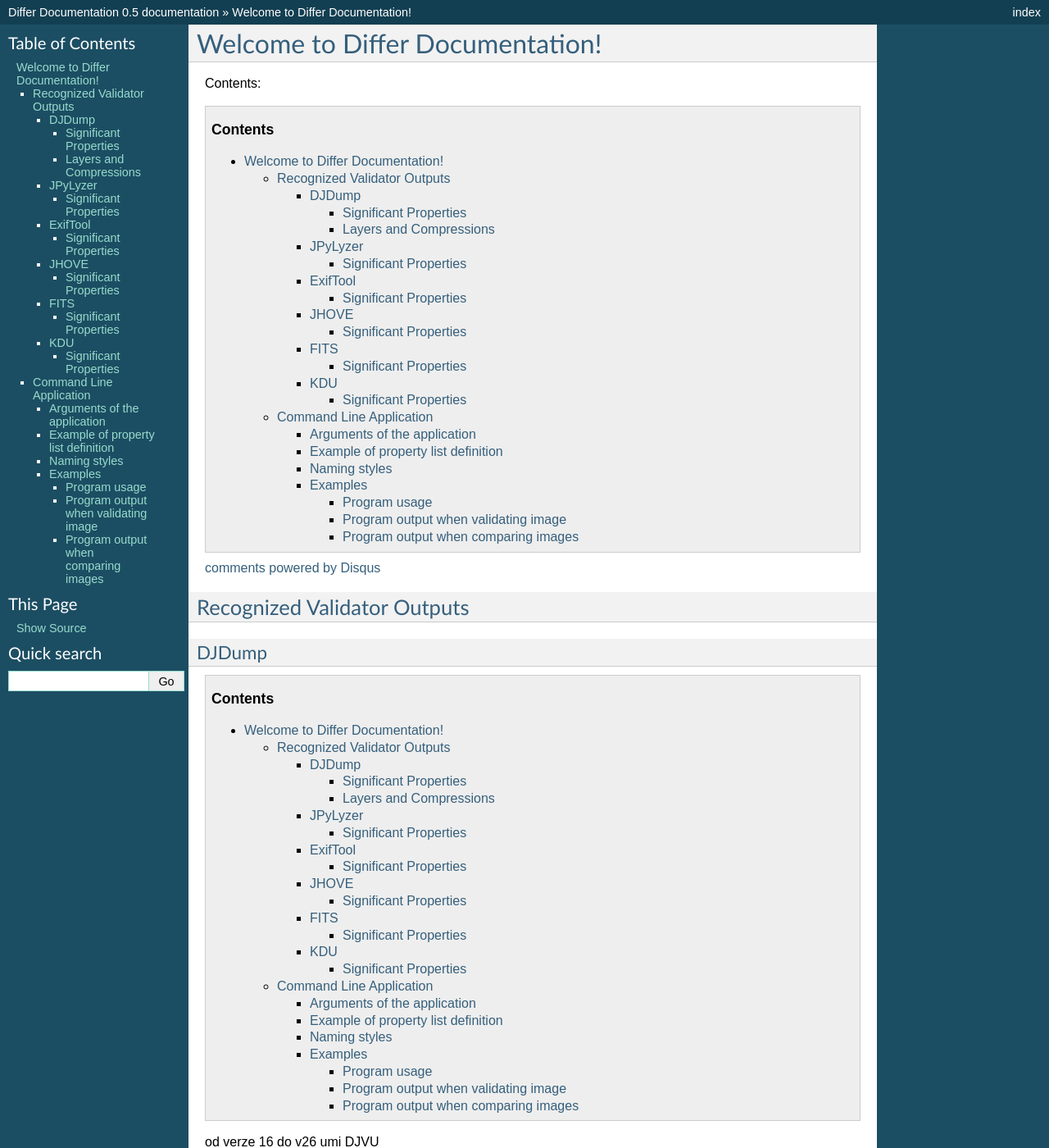
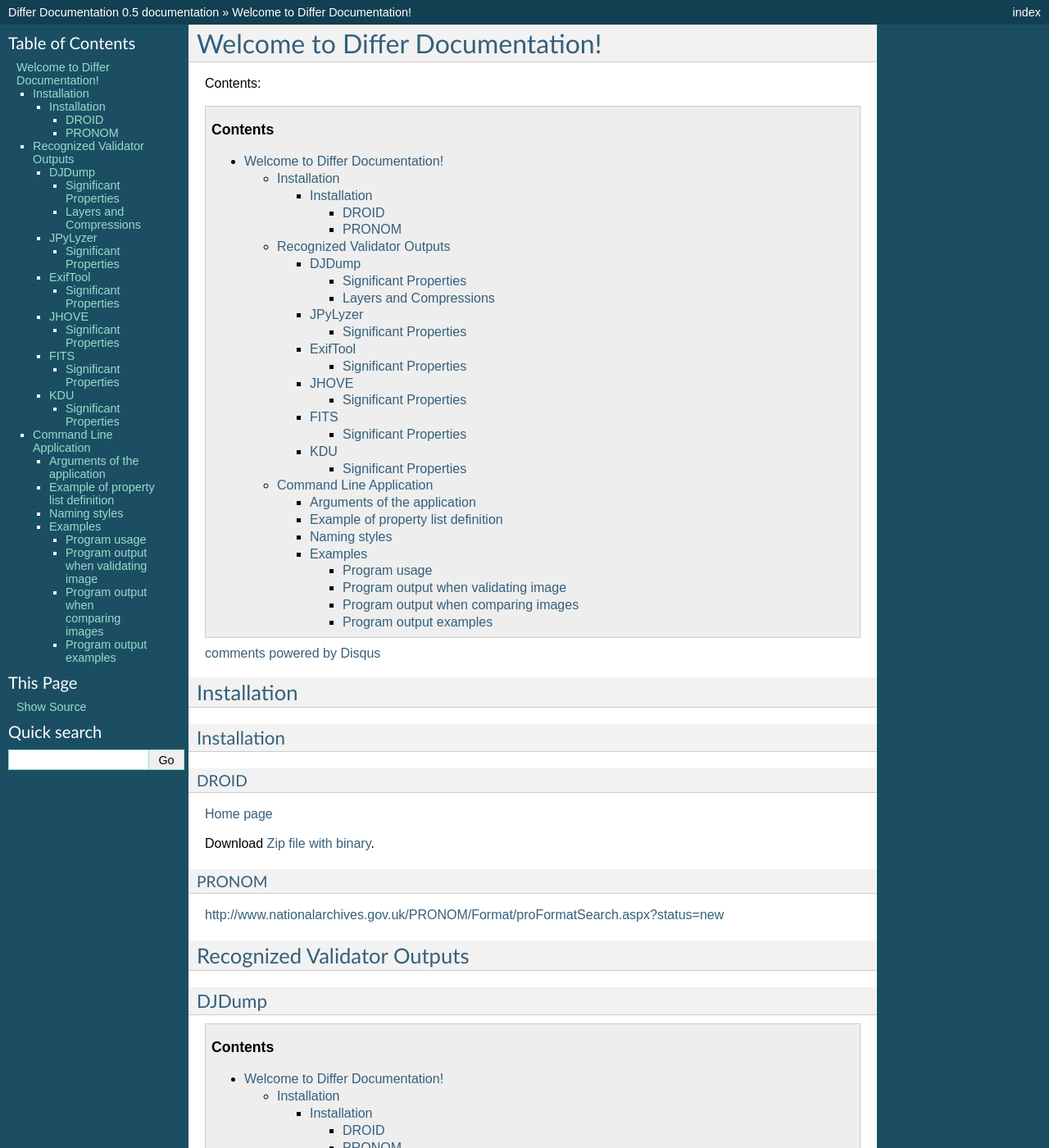
Before and after one commit to xrosecky/differ, a Sphinx documentation site: the page built from docs/index.rst, in a window 1280 px wide and 1400 px high. Shown: the whole window at 82% size. Built offline with Sphinx 7.4.7, drawn with Linux system fonts in a browser that asks for light colours; comment, search, counter and statistics services are not loaded; some of the changed text lies outside the part shown.

Commit message:
added outputs of daits.

```diff
--- a/docs/cmdline.rst
+++ b/docs/cmdline.rst
@@ -81,3 +81,7 @@
 ~~~~~~~~~~~~~~~~~~~~~~~~~~~~~~~~~~~~
 
 .. literalinclude:: outputs/cmdline-compare.txt
+
+
+Program output examples
+~~~~~~~~~~~~~~~~~~~~~~~
--- a/docs/index.rst
+++ b/docs/index.rst
@@ -30,6 +30,10 @@
   <noscript>Please enable JavaScript to view the <a href="http://disqus.com/?ref_noscript">comments powered by Disqus.</a></noscript>
   <a href="http://disqus.com" class="dsq-brlink">comments powered by <span class="logo-disqus">Disqus</span></a>
 
+Installation
+------------
+
+.. include:: installation.rst
 
 Recognized Validator Outputs
 ----------------------------
--- /dev/null
+++ b/docs/installation.rst
@@ -0,0 +1,16 @@
+Installation
+............
+
+
+DROID
+~~~~~
+
+`Home page <http://digital-preservation.github.com/droid/>`_
+
+Download `Zip file with binary <https://github.com/downloads/digital-preservation/droid/droid-binary-6.1-bin.zip>`_.
+
+
+PRONOM
+~~~~~~
+
+http://www.nationalarchives.gov.uk/PRONOM/Format/proFormatSearch.aspx?status=new
```
Also changed, not shown: 3 other files.
